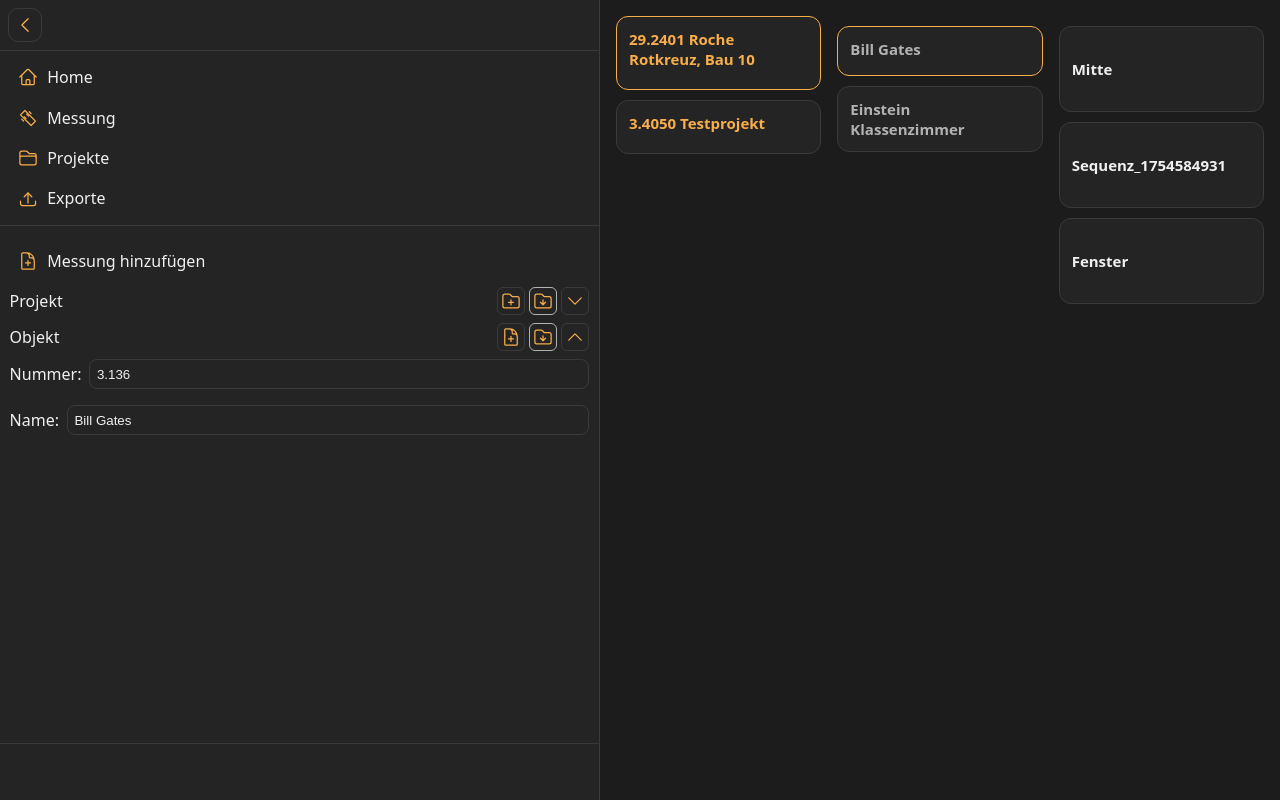
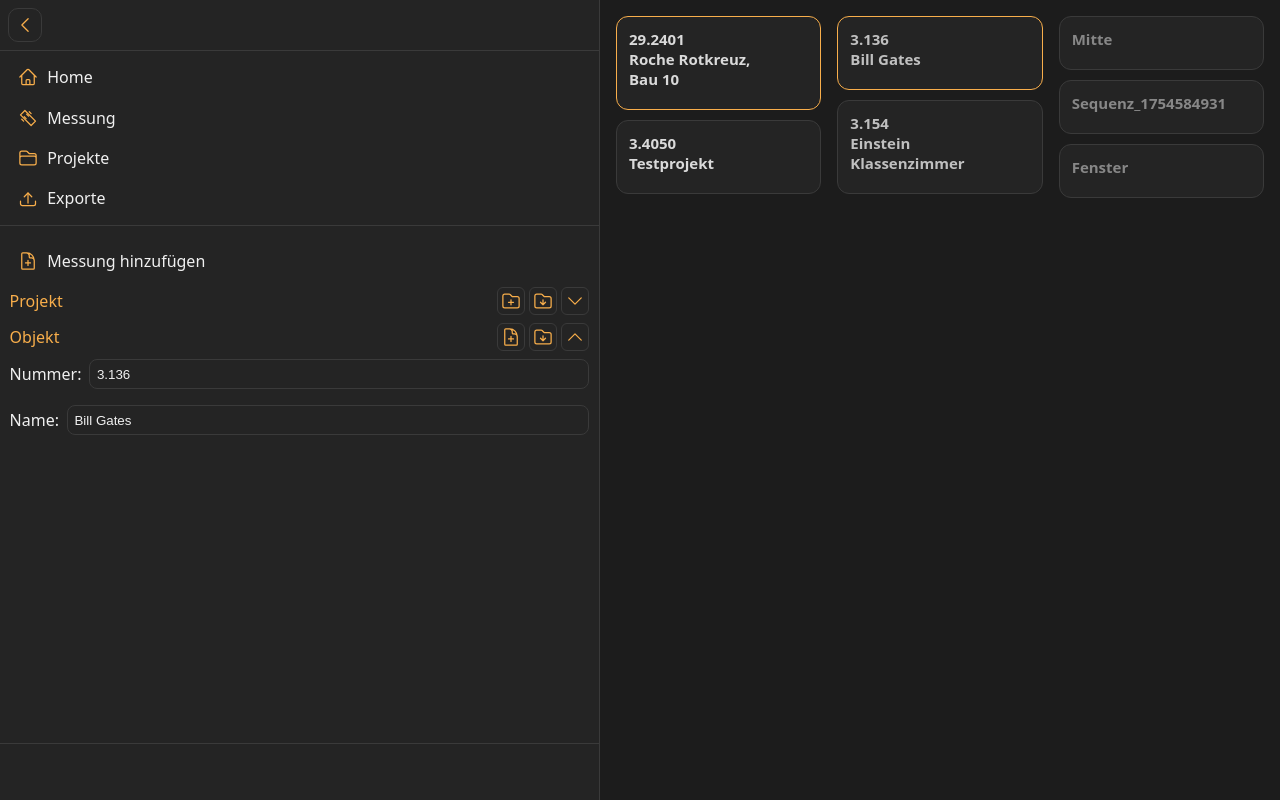
Before and after one commit to Barahir23/mavomasterpi, a Django app: page /projekte/?projekt=3&objekt=4 in a window 1280 px wide. Run offline with Django 3.2, Linux system fonts and the light colour scheme; data comes from the database, SQL or seed files in the repository; both versions use the stored data as it was after the commit; some libraries are stand-ins or nearby versions.

Commit message:
manuelle layout anpassung

```diff
--- a/messung/templates/messung/projekte_page.html
+++ b/messung/templates/messung/projekte_page.html
@@ -33,12 +33,12 @@
   {% endif %}
 {% endblock %}
 {% block content %}
-  <div class="projekt-columns">
+  <div class="element-columns">
     <div class="column">
       {% for projekt in projekte %}
-        <section class="card projekt-card has-delete{% if selected_projekt and projekt.id == selected_projekt.id %} selected{% endif %}">
+        <section class="card element-card projekt-card has-delete{% if selected_projekt and projekt.id == selected_projekt.id %} selected{% endif %}">
           <a href="{% url 'projekte_page' %}?projekt={{ projekt.id }}">
-            <h3>{{ projekt.code }} {{ projekt.name }}</h3>
+            <h2>{{ projekt.code }}</br>{{ projekt.name }}</h2>
           </a>
           <form method="post" action="{% url 'projekt_delete' projekt.id %}" onsubmit="return confirm('Möchten Sie wirklich löschen?');">
             {% csrf_token %}
@@ -54,9 +54,9 @@
     <div class="column">
       {% if selected_projekt %}
         {% for objekt in objekte %}
-          <section class="card objekt-card has-delete{% if selected_objekt and objekt.id == selected_objekt.id %} selected{% endif %}">
+          <section class="card element-card objekt-card has-delete{% if selected_objekt and objekt.id == selected_objekt.id %} selected{% endif %}">
             <a href="{% url 'projekte_page' %}?projekt={{ selected_projekt.id }}&objekt={{ objekt.id }}">
-              <h4>{{ objekt.name }}</h4>
+              <h3>{{ objekt.nummer }}</br>{{ objekt.name }}</h3>
             </a>
             <form method="post" action="{% url 'objekt_delete' objekt.id %}" onsubmit="return confirm('Möchten Sie wirklich löschen?');">
               {% csrf_token %}
@@ -73,7 +73,7 @@
     <div class="column">
       {% if selected_objekt %}
         {% for messung in messungen %}
-          <section class="card messung-card has-delete{% if selected_messung and messung.id == selected_messung.id %} selected{% endif %}">
+          <section class="card element-card messung-card has-delete{% if selected_messung and messung.id == selected_messung.id %} selected{% endif %}">
             <a href="{% url 'projekte_page' %}?projekt={{ selected_projekt.id }}&objekt={{ selected_objekt.id }}&messung={{ messung.id }}">
               <h4>{{ messung.name }}</h4>
             </a>
--- a/static/css/style.css
+++ b/static/css/style.css
@@ -126,7 +126,8 @@ html.sidebar-collapsed .footer-btn, body.sidebar-collapsed .footer-btn {
 
 /* Cards */
 .card { background: var(--color-surface); border:1px solid var(--color-border); border-radius:12px; padding:.75rem; position:relative; }
-.card h2, .card h3 { color: var(--primary); margin:0 0 .5rem; }
+.card.selected { border-color: var(--primary); }
+.card h2, .card h3 { color: var(--primary);  }
 .card .edit-btn { position:absolute; top:.5rem; right:.5rem; background:transparent; border:none; width:28px; height:28px; border-radius:6px; display:inline-flex; align-items:center; justify-content:center; cursor:pointer; }
 .card .edit-btn:hover { background:#2c2c2c; }
 .card .edit-btn .icon, .card .edit-btn .icon svg { width:20px; height:20px; }
@@ -136,23 +137,17 @@ html.sidebar-collapsed .footer-btn, body.sidebar-collapsed .footer-btn {
 .card .delete-btn { position:absolute; top:.5rem; right:.5rem; background:transparent; border:none; width:28px; height:28px; border-radius:6px; display:inline-flex; align-items:center; justify-content:center; cursor:pointer; }
 .card .delete-btn:hover { background:#2c2c2c; }
 .card .delete-btn .icon, .card .delete-btn .icon svg { width:20px; height:20px; }
+.element-card { margin-bottom:10px; min-height:50px; max-height:100px; height:auto; overflow:auto; }
+.element-columns { display:grid; grid-template-columns:repeat(3,1fr); gap:1rem; }
+.element-columns .column { overflow:auto; max-height:80vh; }
 
-.projekt-block { margin-bottom:20px; }
-.projekt-card { margin-bottom:10px; min-height:50px; max-height:100px; height:auto; overflow:auto; }
-.objekt-card { margin-bottom:10px; margin-top:10px; min-height:50px; max-height:100px; height:auto; overflow:auto; }
-.messung-card { margin-bottom:10px; margin-top:10px; min-height:50px; max-height:100px; height:auto; overflow:auto; }
-.objekt-card h4 { color: var(--secondary); margin-block-start: 0px; margin-block-end: 0px;}
+.element-card h2,
+.element-card h3,
+.element-card h4 {font-size: clamp(10px, 2vw, 15px); margin:0 0 .5rem;}
 
-.card.selected { border-color: var(--primary); }
-
-.projekt-columns { display:grid; grid-template-columns:repeat(3,1fr); gap:1rem; }
-.projekt-columns .column { overflow:auto; max-height:80vh; }
-
-.projekt-card h3,
-.objekt-card h4,
-.messung-card h4 {
-  font-size: clamp(10px, 2vw, 15px);
-}
+.projekt-card h2 { color: var(--secondary-200);}
+.objekt-card h3 { color: var(--secondary-400);}
+.messung-card h4 { color: var(--secondary-800);}
 
 input, textarea, select {
   background: var(--color-surface);
@@ -169,11 +164,11 @@ form p { margin:0 0 1rem; }
 
 .icon-btn { background:transparent; border:1px solid var(--color-border); width:28px; height:28px; border-radius:6px; display:inline-flex; align-items:center; justify-content:center; padding:0; cursor:pointer; }
 .icon-btn .icon, .icon-btn .icon svg { width:20px; height:20px; }
-.icon-btn:disabled { border-color: var(--secondary); cursor:default; }
+.icon-btn:disabled {cursor:default; }
 .icon-btn:disabled .icon svg { stroke: var(--secondary); }
 .save-btn.unsaved { border-color: red; }
 
-.edit-form .form-header { display:flex; justify-content:space-between; align-items:center; margin-bottom:.5rem; }
+.edit-form .form-header { display:flex; justify-content:space-between; align-items:center; margin-bottom:.5rem; color: var(--primary); }
 .edit-form .form-actions { display:flex; gap:.25rem; }
 .accordion-body.collapsed { display:none; }
 .accordion-toggle .icon svg { transition:transform .2s; }
```
Also changed, not shown: db.sqlite3.
